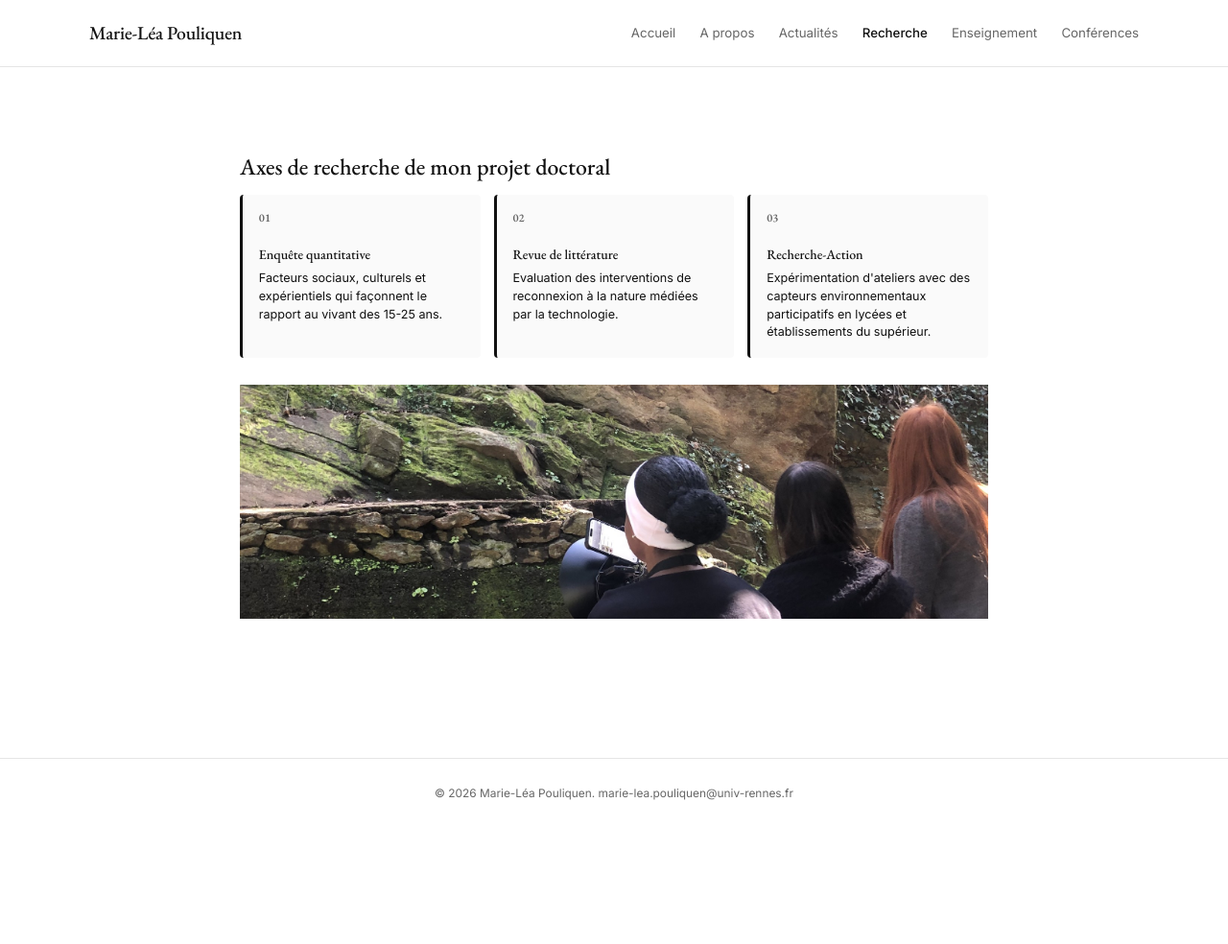
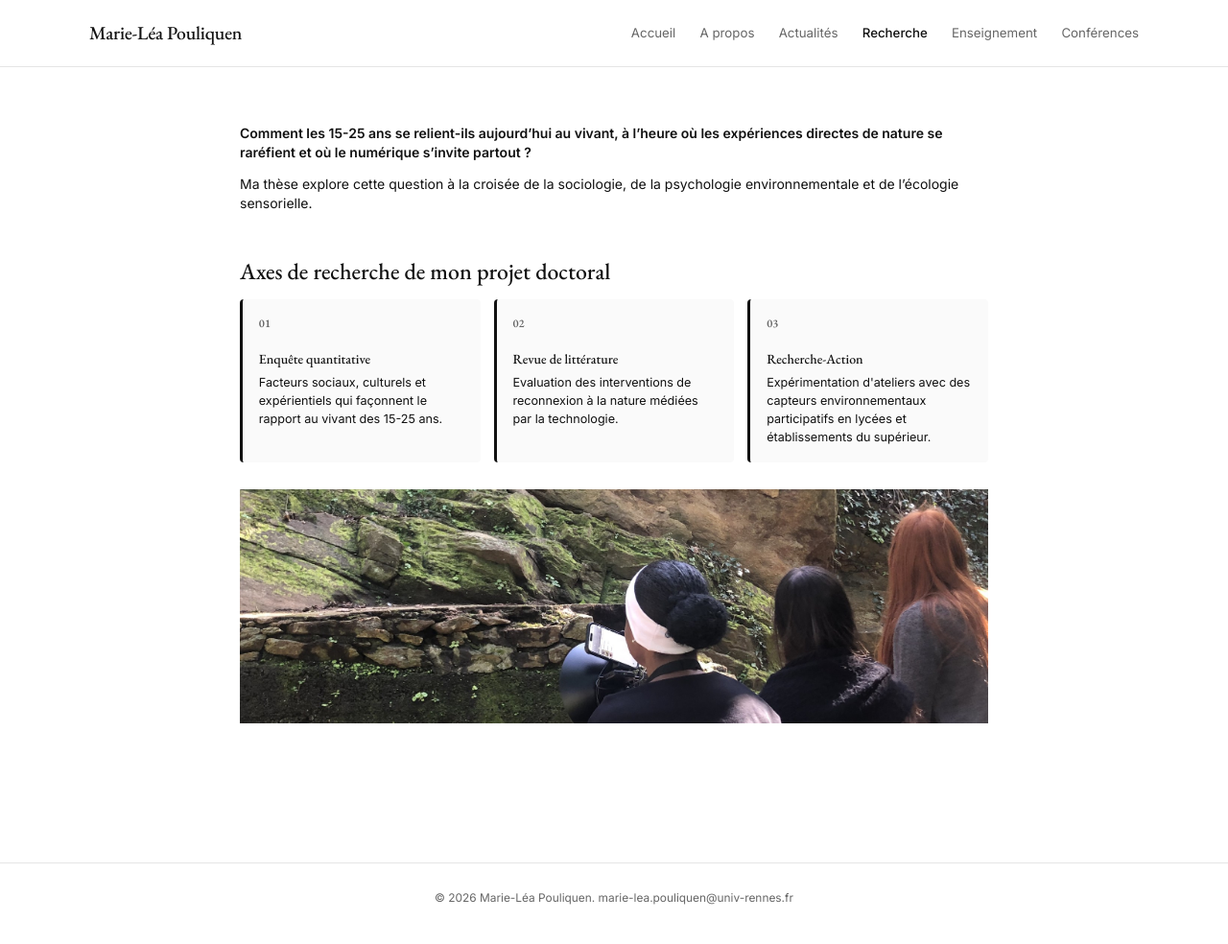
Before and after one commit to marieleapouliquen/marieleapouliquen.github.io, a Jekyll site: the page built from _pages/recherche.md, in a window 1280 px wide. Shown: the whole page at 96% size. Built offline with Jekyll 4.4.1, drawn with Linux system fonts in a browser that asks for light colours; before the commit the page ends 900 px from its top, so only the background shows below that.

Commit message:
Update recherche.md

```diff
--- a/_pages/recherche.md
+++ b/_pages/recherche.md
@@ -4,6 +4,10 @@ permalink: /recherche/
 title: ""
 description: Recherche
 ---
+
+**Comment les 15-25 ans se relient-ils aujourd’hui au vivant, à l’heure où les expériences directes de nature se raréfient et où le numérique s’invite partout ?**
+
+Ma thèse explore cette question à la croisée de la sociologie, de la psychologie environnementale et de l’écologie sensorielle.
 
 ## Axes de recherche de mon projet doctoral
 
```
